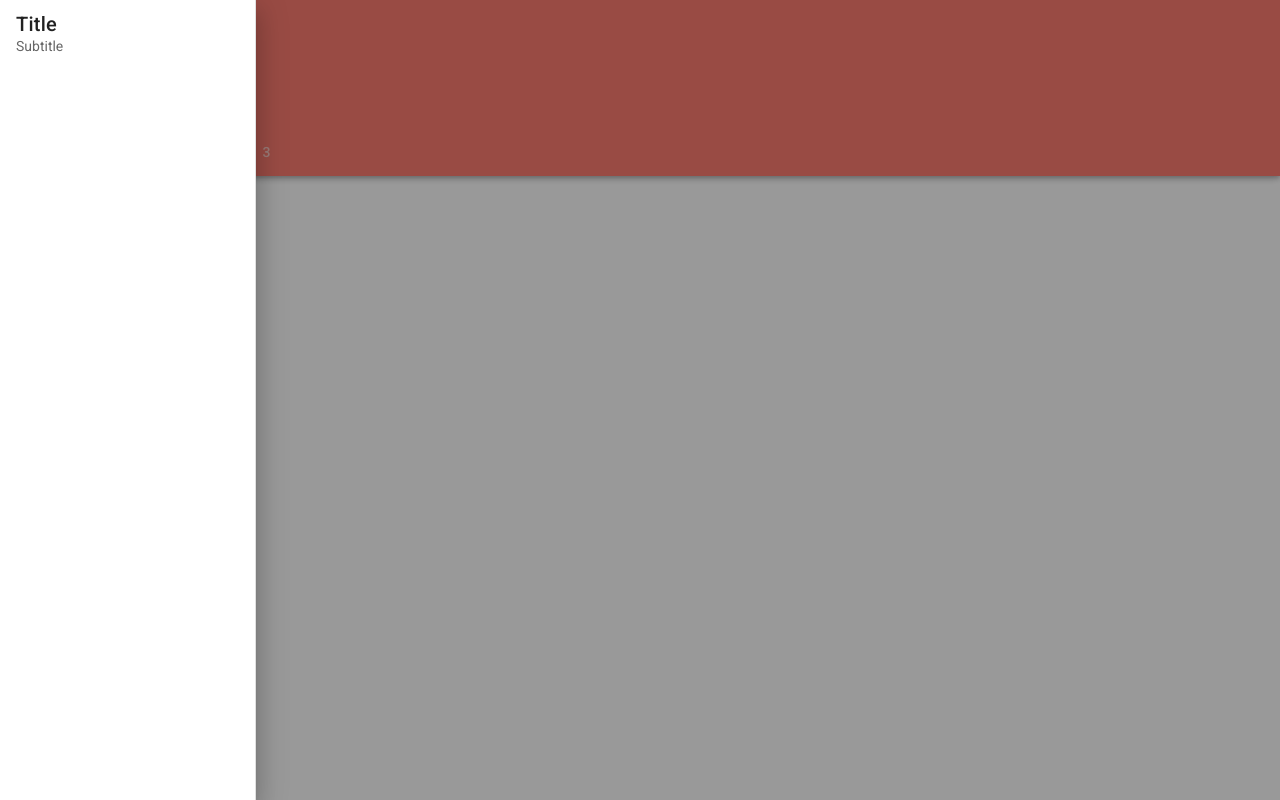
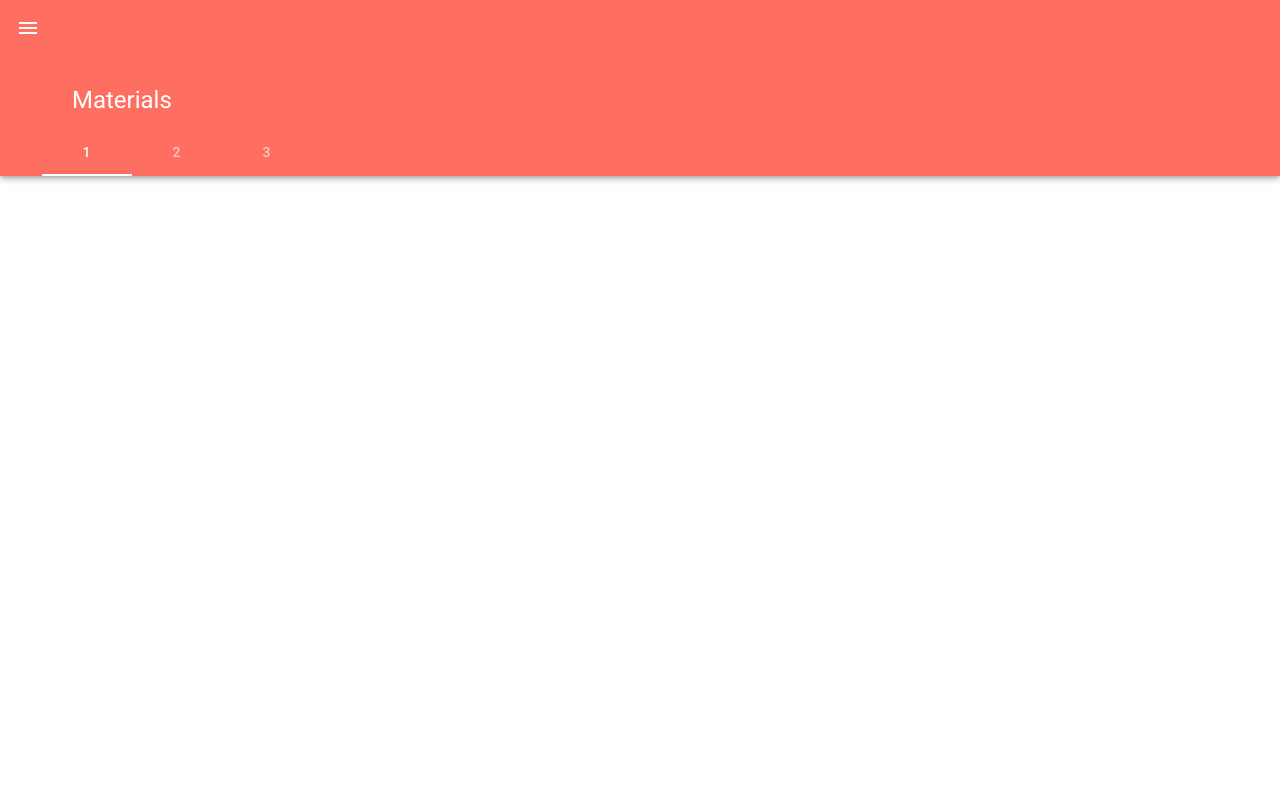
Before and after one commit to momenthana/materials, a Vue app: page / in a window 1280 px wide. Built offline with nearby package versions, Linux system fonts and the light colour scheme.

Commit message:
drawer state 추가

```diff
--- a/src/components/Bar.vue
+++ b/src/components/Bar.vue
@@ -12,7 +12,7 @@
         ></v-img>
       </template>
 
-      <v-app-bar-nav-icon></v-app-bar-nav-icon>
+      <v-app-bar-nav-icon @click="$store.state.drawer = true"></v-app-bar-nav-icon>
 
       <v-toolbar-title>Materials</v-toolbar-title>
 
--- a/src/components/Nav.vue
+++ b/src/components/Nav.vue
@@ -1,6 +1,6 @@
 <template>
   <v-navigation-drawer
-    v-model="drawer"
+    v-model="$store.state.drawer"
     absolute
     temporary
   >
@@ -19,10 +19,6 @@
 
 <script>
   export default {
-    name: 'Nav',
-
-    data: () => ({
-      drawer: true
-    })
+    name: 'Nav'
   }
 </script>
--- a/src/store/index.js
+++ b/src/store/index.js
@@ -5,6 +5,7 @@ Vue.use(Vuex)
 
 export default new Vuex.Store({
   state: {
+    drawer: false
   },
   mutations: {
   },
```
